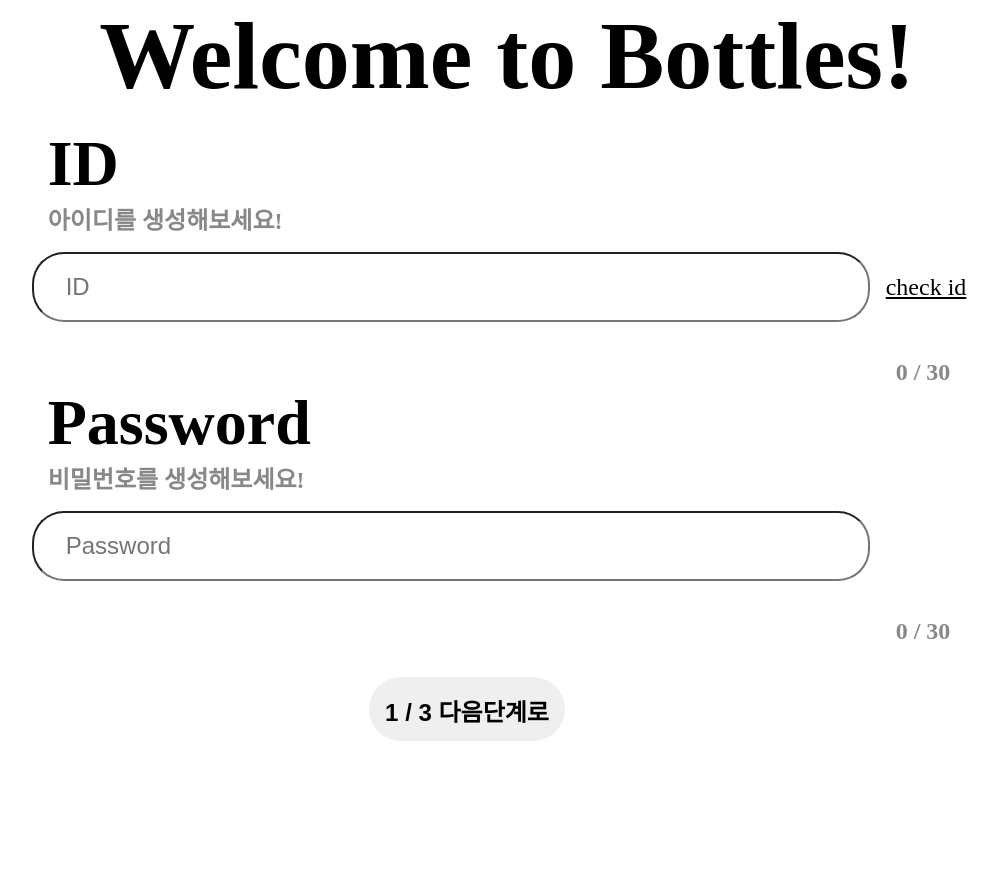
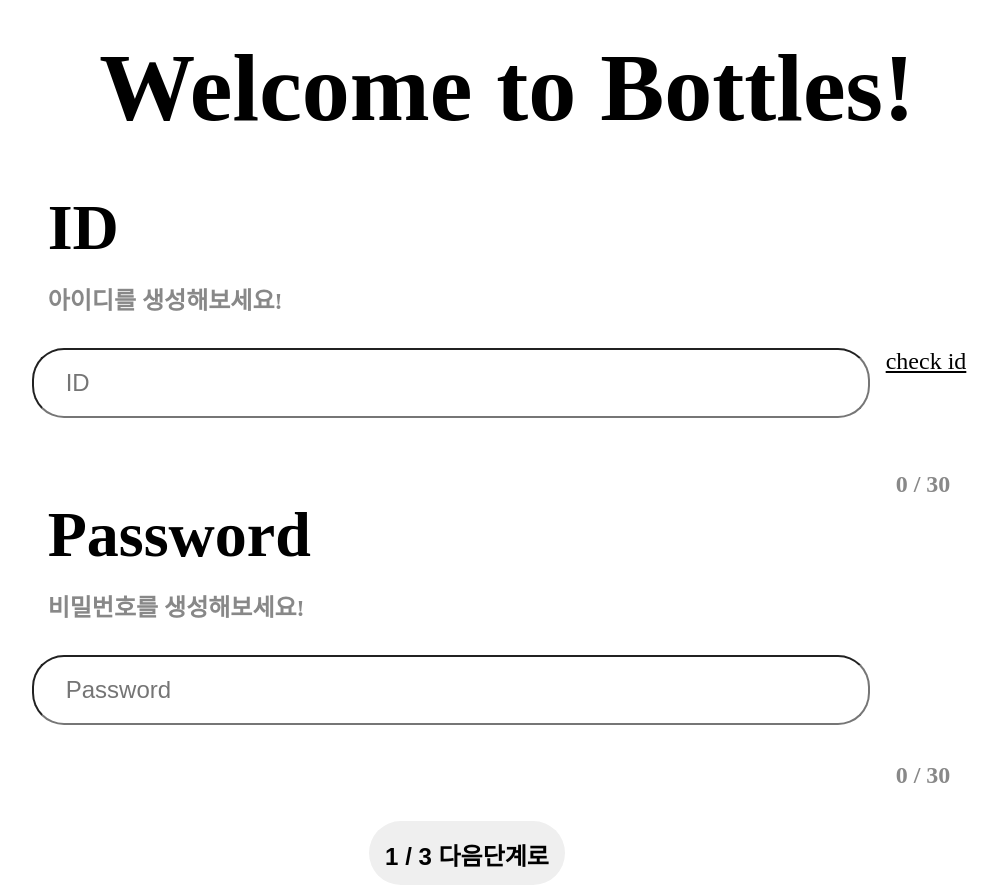
Before and after one commit to SFZ-Bottles/Bottles_FE, a React (Create React App) app: page /signup in a window 1280 px wide. Shown: the whole page, without its empty margins (133-1131 px from the left). Before the commit the page ends 800 px from the top, so only its background shows below. Built offline with nearby package versions, Linux system fonts and the light colour scheme.

Commit message:
style: global style 적용으로 인한 css수정

```diff
--- a/src/pages/MainPage/MainPage.tsx
+++ b/src/pages/MainPage/MainPage.tsx
@@ -1,14 +1,13 @@
-
-import { Link, Outlet, useLocation } from 'react-router-dom';
-import Navbar from '../../contents/Navbar/Navbar';
-import { styled } from 'styled-components';
+import { Outlet } from "react-router-dom";
+import Navbar from "../../contents/Navbar/Navbar";
+import { styled } from "styled-components";
 
 const MainPage = () => {
   return (
     <S.MainContainer>
-      <Navbar/>
+      <Navbar />
       <S.OutletConatiner>
-        <Outlet/>
+        <Outlet />
       </S.OutletConatiner>
     </S.MainContainer>
   );
@@ -21,12 +20,12 @@ const S = {
     width: 100%;
     height: 100%;
     min-height: 100vh;
-    background-color: ${props => props.theme.color.bgColor};
-    color: ${props => props.theme.color.fontColor};
+    background-color: ${(props) => props.theme.color.bgColor};
+    color: ${(props) => props.theme.color.fontColor};
   `,
   OutletConatiner: styled.div`
-    padding-top: 100px;
-  `
-}
+    padding-top: 5rem;
+  `,
+};
 
 export default MainPage;
--- a/src/pages/SignupPage/SignUp/GetIdPw.tsx
+++ b/src/pages/SignupPage/SignUp/GetIdPw.tsx
@@ -142,13 +142,16 @@ function GetIdPw() {
 const S = {
   Container: styled.div`
     ${FlexColumnCenterCSS}
+    & > :first-child {
+      margin: 2rem 0;
+      font-size: 6rem;
+      font-weight: 700;
+    }
+
     p {
       color: red;
       font-size: 2rem;
-    }
-    & > :first-child {
-      font-size: 6rem;
-      font-weight: 700;
+      padding-left: 1rem;
     }
 
     & > form {
@@ -176,7 +179,7 @@ const S = {
     position: relative;
     display: flex;
     flex-direction: column;
-
+    gap: 1rem;
     & > p {
       font-size: 1.5rem;
     }
@@ -186,6 +189,7 @@ const S = {
       font-weight: 700;
       padding: 1rem 1rem;
       & > :first-child {
+        margin-top: 1rem;
         font-size: 1.5rem;
         color: #888888;
       }
@@ -193,7 +197,8 @@ const S = {
   `,
 
   InputDiv: styled.div`
-    ${FlexCenterCSS};
+    display: flex;
+    justify-content: start;
   `,
 };
 
--- a/src/pages/SignupPage/SignUp/GetIntro.tsx
+++ b/src/pages/SignupPage/SignUp/GetIntro.tsx
@@ -65,15 +65,16 @@ function GetIntro() {
                 minLength: 1,
                 maxLength: 150,
               })}
-            >
+            ></BigInput>
+          </S.InputDiv>
+          {errors.intro && <p>최소 1자, 최대 150자 까지입니다.</p>}
           <IntroLegnth len={introValue.length}>
             {introValue.length} / 150
           </IntroLegnth>
-            </BigInput>
-          </S.InputDiv>
-          {errors.intro && <p>최대 150자 까지입니다.</p>}
         </S.InputContainer>
+        <S.ButtonDiv>
           <button type="submit">Join Us</button>
+        </S.ButtonDiv>
       </form>
     </S.Container>
   );
@@ -91,14 +92,20 @@ const S = {
     & > :first-child {
       font-size: 6rem;
       font-weight: 700;
+      margin: 2rem 0;
     }
 
     & > form {
       gap: 3rem;
+    }
+  `,
 
+  ButtonDiv: styled.div`
+    ${FlexCenterCSS}
+    width: 100%;
     & > button {
       height: 4rem;
-        width: 10rem;
+      padding: 1rem;
       border: none;
       border-radius: 2rem;
       margin-top: 6rem;
@@ -107,13 +114,13 @@ const S = {
       font-weight: 700;
       cursor: pointer;
     }
-    }
   `,
 
   InputContainer: styled.div`
     position: relative;
     display: flex;
     flex-direction: column;
+    gap: 1rem;
 
     & > p {
       font-size: 1.5rem;
@@ -124,6 +131,7 @@ const S = {
       font-weight: 700;
       padding: 1rem 1rem;
       & > :first-child {
+        margin-top: 1rem;
         font-size: 1.5rem;
         color: #888888;
       }
@@ -131,7 +139,8 @@ const S = {
   `,
 
   InputDiv: styled.div`
-    ${FlexCenterCSS};
+    display: flex;
+    justify-content: start;
   `,
 };
 
--- a/src/pages/SignupPage/SignUp/GetName.tsx
+++ b/src/pages/SignupPage/SignUp/GetName.tsx
@@ -1,15 +1,5 @@
 import { SignupState, signupPage } from "../../../Atom/atom";
-import {
-  Form,
-  Input,
-  InputDiv,
-  PasswordLength,
-  SignInDiv,
-  LoginInfo,
-  SemiTitle,
-  Span,
-  NextButton,
-} from "../../../styled-components/styled_LogIn";
+import { Input, PasswordLength } from "../../../styled-components/styled_LogIn";
 import { useRecoilState, useSetRecoilState } from "recoil";
 import { useForm } from "react-hook-form";
 import { styled } from "styled-components";
@@ -36,6 +26,7 @@ function GetName() {
   const emailValue = watch("email");
 
   const onSubmit = (data: any) => {
+    console.log(data);
     if (!Object.keys(errors).length) {
       setSignup({ ...signup, name: nameValue, email: emailValue });
       setPageNum(3);
@@ -92,10 +83,10 @@ function GetName() {
           </PasswordLength>
           {errors.email && <p>정확한 형식에 맞춰주세요</p>}
         </S.InputContainer>
+        <S.ButtonDiv>
+          <button type="submit">(2 / 3) 다음단계로</button>
+        </S.ButtonDiv>
       </form>
-      <S.ButtonDiv>
-        <button type="submit">(2 / 3) 다음단계로</button>
-      </S.ButtonDiv>
     </S.Container>
   );
 }
@@ -103,15 +94,16 @@ function GetName() {
 const S = {
   Container: styled.div`
     ${FlexColumnCenterCSS}
+    & > :first-child {
+      margin: 2rem 0;
+      font-size: 6rem;
+      font-weight: 700;
+    }
 
     p {
       color: red;
       font-size: 2rem;
-    }
-
-    & > :first-child {
-      font-size: 6rem;
-      font-weight: 700;
+      padding-left: 1rem;
     }
 
     & > form {
@@ -139,6 +131,7 @@ const S = {
     position: relative;
     display: flex;
     flex-direction: column;
+    gap: 1rem;
 
     & > p {
       font-size: 1.5rem;
@@ -149,6 +142,7 @@ const S = {
       font-weight: 700;
       padding: 1rem 1rem;
       & > :first-child {
+        margin-top: 1rem;
         font-size: 1.5rem;
         color: #888888;
       }
--- a/src/styled-components/styled_LogIn.ts
+++ b/src/styled-components/styled_LogIn.ts
@@ -42,7 +42,6 @@ export const Input = styled.input<{ color: string }>`
 `;
 
 export const BigInput = styled.textarea`
-  position: relative;
   width: 50rem;
   height: 25rem;
   border-radius: 2rem;
```
Also changed, not shown: src/styled-components/global.tsx (added, +143 -0 lines). Lines whose indentation alone changed are shown as unchanged.
